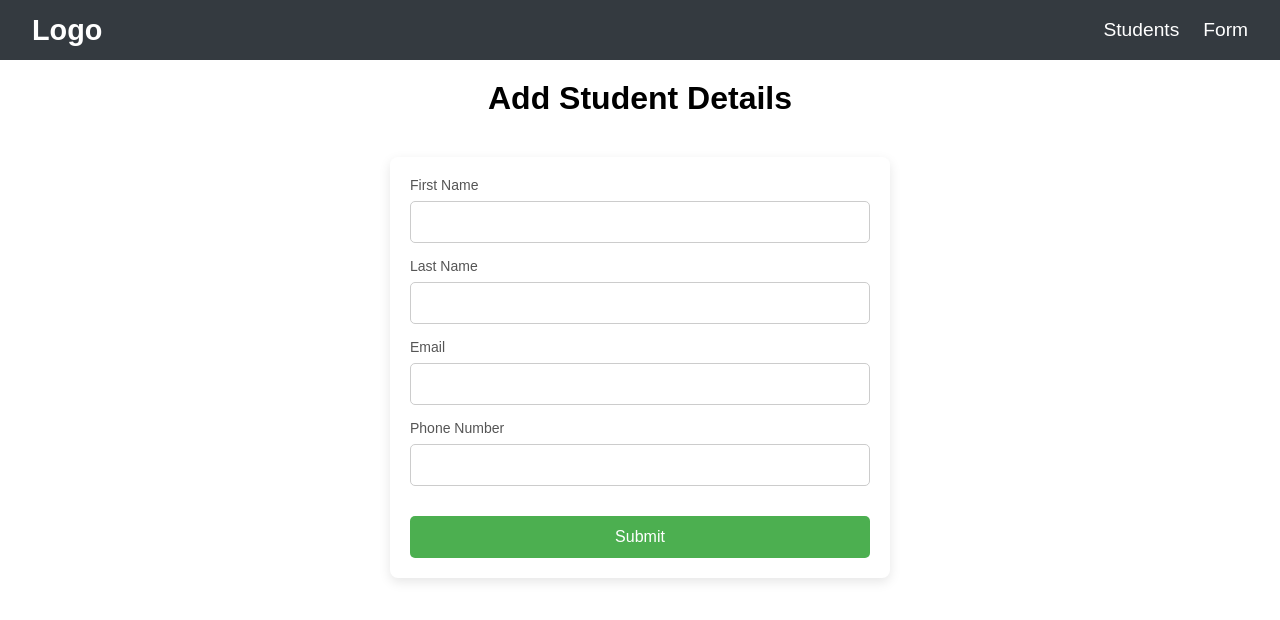
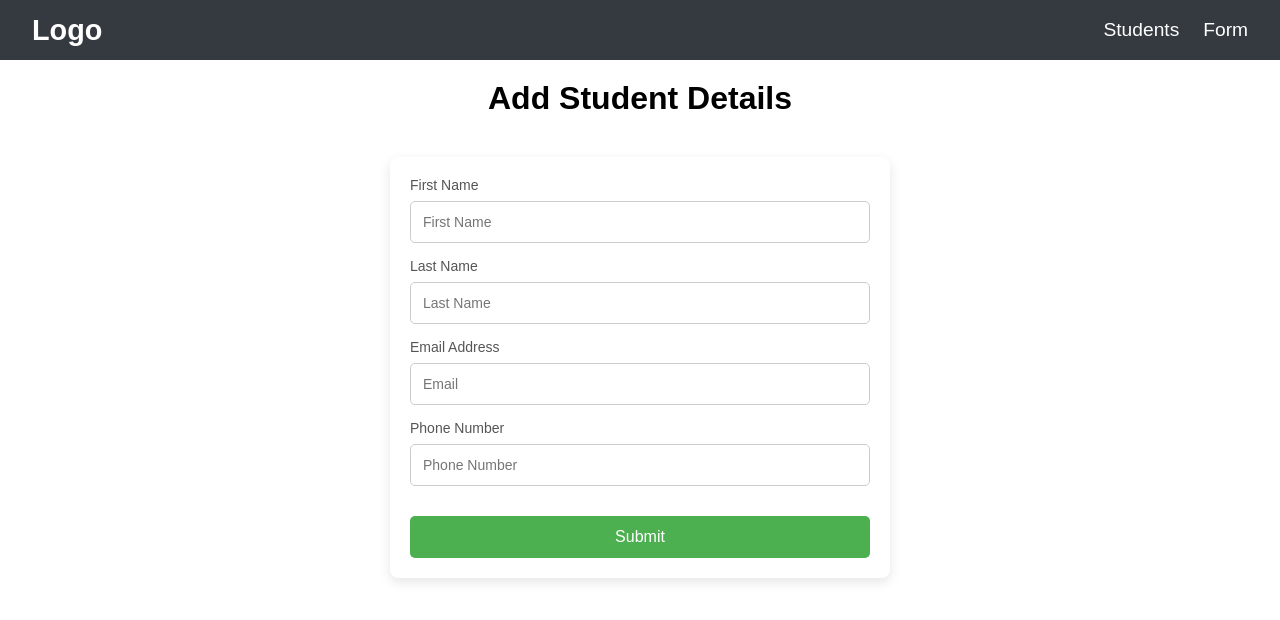
Before and after one commit to manoharn725/mockapi-crud-operation, a React (Vite) app: page /create-form in a window 1280 px wide. Shown: the top 620 px of the page. Built offline with nearby package versions, Linux system fonts and the light colour scheme.

Commit message:
dynamic form

```diff
--- a/src/components/CreateForm/index.jsx
+++ b/src/components/CreateForm/index.jsx
@@ -9,10 +9,13 @@ import { useNavigate, useParams } from "react-router-dom";
 import { useEditModeContext } from "../../context/EditMode/useEditModeContext";
 
 const CreateForm = () => {
-  const [firstName, setFirstName] = useState("");
-  const [lastName, setLastName] = useState("");
-  const [email, setEmail] = useState("");
-  const [phoneNumber, setPhoneNumber] = useState("");
+  const [user, setUser] = useState({
+    firstName: "",
+    lastName: "",
+    email: "",
+    phoneNumber: "",
+  });
+  const [isSubmitting, setIsSubmitting] = useState(false);
   const { isEditMode, handleEditMode } = useEditModeContext();
 
   const { id } = useParams();
@@ -20,88 +23,90 @@ const CreateForm = () => {
   const { data: studentById } = useGetStudentByIdQuery(id, { skip: !id });
   const [updateStudent] = useUpdateStudentMutation();
 
+  const fieldType = [
+    {
+      label: "First Name",
+      type: "text",
+      name: "firstName",
+      placeholder: "First Name",
+      isRequired: true,
+    },
+    {
+      label: "Last Name",
+      type: "text",
+      name: "lastName",
+      placeholder: "Last Name",
+      isRequired: true,
+    },
+    {
+      label: "Email Address",
+      type: "email",
+      name: "email",
+      placeholder: "Email",
+      isRequired: true,
+    },
+    {
+      label: "Phone Number",
+      type: "number",
+      name: "phoneNumber",
+      placeholder: "Phone Number",
+      isRequired: true,
+    },
+  ];
+
   useEffect(() => {
     if (studentById) {
       handleEditMode(true);
-      setFirstName(studentById.firstName || "");
-      setLastName(studentById.lastName || "");
-      setEmail(studentById.email || "");
-      setPhoneNumber(studentById.phoneNumber || "");
+      setUser((prevUser) => ({ ...prevUser, ...studentById}));
     }
   }, [studentById, handleEditMode]);
 
   const navigate = useNavigate();
 
-  const handleFirstName = (e) => {
-    setFirstName(e.target.value);
-  };
-  const handleLastName = (event) => {
-    //just for reference
-    setLastName(event.target.value); //just for reference
-  };
-  const handleEmail = (e) => {
-    setEmail(e.target.value);
-  };
-  const handlePhoneNumber = (e) => {
-    setPhoneNumber(Number(e.target.value)); //you can use + symbol instead of Number
+  const handleChange = (e) => {
+    const { name, value } = e.target;
+    setUser((prevUser) => ({ ...prevUser, [name]: value }));
   };
 
   const handleSubmit = async (e) => {
     e.preventDefault();
-    const studentData = { firstName, lastName, email, phoneNumber };
-    if (isEditMode) {
-      await updateStudent({ id, ...studentData });
+    setIsSubmitting(true);
+
+    try {
+      if (isEditMode && id) {
+        await updateStudent({ id, ...user }).unwrap();
       } else {
-      await addStudent(studentData);
+        await addStudent(user).unwrap();
       }
       handleEditMode(false);
       navigate("/");
+    } catch (error) {
+      console.error("Error:", error);
+      alert("Something went wrong! Please try again.");
+    } finally {
+      setIsSubmitting(false);
+    }
   };
 
   return (
     <form onSubmit={handleSubmit}>
-      <div className="form__row">
-        <label htmlFor="firstName">First Name</label>
+      {fieldType.map(
+        ({ label, type, name, placeholder, isRequired }, index) => (
+          <div key={index} className="form__row">
+            <label htmlFor={name}>{label}</label>
             <input
-          type="text"
-          name="firstName"
-          value={firstName}
-          onChange={handleFirstName}
-          required
+              type={type}
+              name={name}
+              value={user[name] || ''}
+              onChange={handleChange}
+              placeholder={placeholder}
+              required={isRequired}
             />
           </div>
+        )
+      )}
       <div className="form__row">
-        <label htmlFor="lastName">Last Name</label>
-        <input
-          type="text"
-          name="lastName"
-          value={lastName}
-          onChange={handleLastName}
-          required
-        />
-      </div>
-      <div className="form__row">
-        <label htmlFor="email">Email</label>
-        <input
-          type="text"
-          name="email"
-          value={email}
-          onChange={handleEmail}
-          required
-        />
-      </div>
-      <div className="form__row">
-        <label htmlFor="phoneNumber">Phone Number</label>
-        <input
-          type="text"
-          name="phoneNumber"
-          value={phoneNumber}
-          onChange={handlePhoneNumber}
-          required
-        />
-      </div>
-      <div className="form__row">
-        <button type="submit" value="Submit" onSubmit={handleSubmit}>
+        <button type="submit" value="Submit" disabled={isSubmitting}>
           {isEditMode ? "Update" : "Submit"}
         </button>
       </div>
```
Lines whose indentation alone changed are shown as unchanged.
